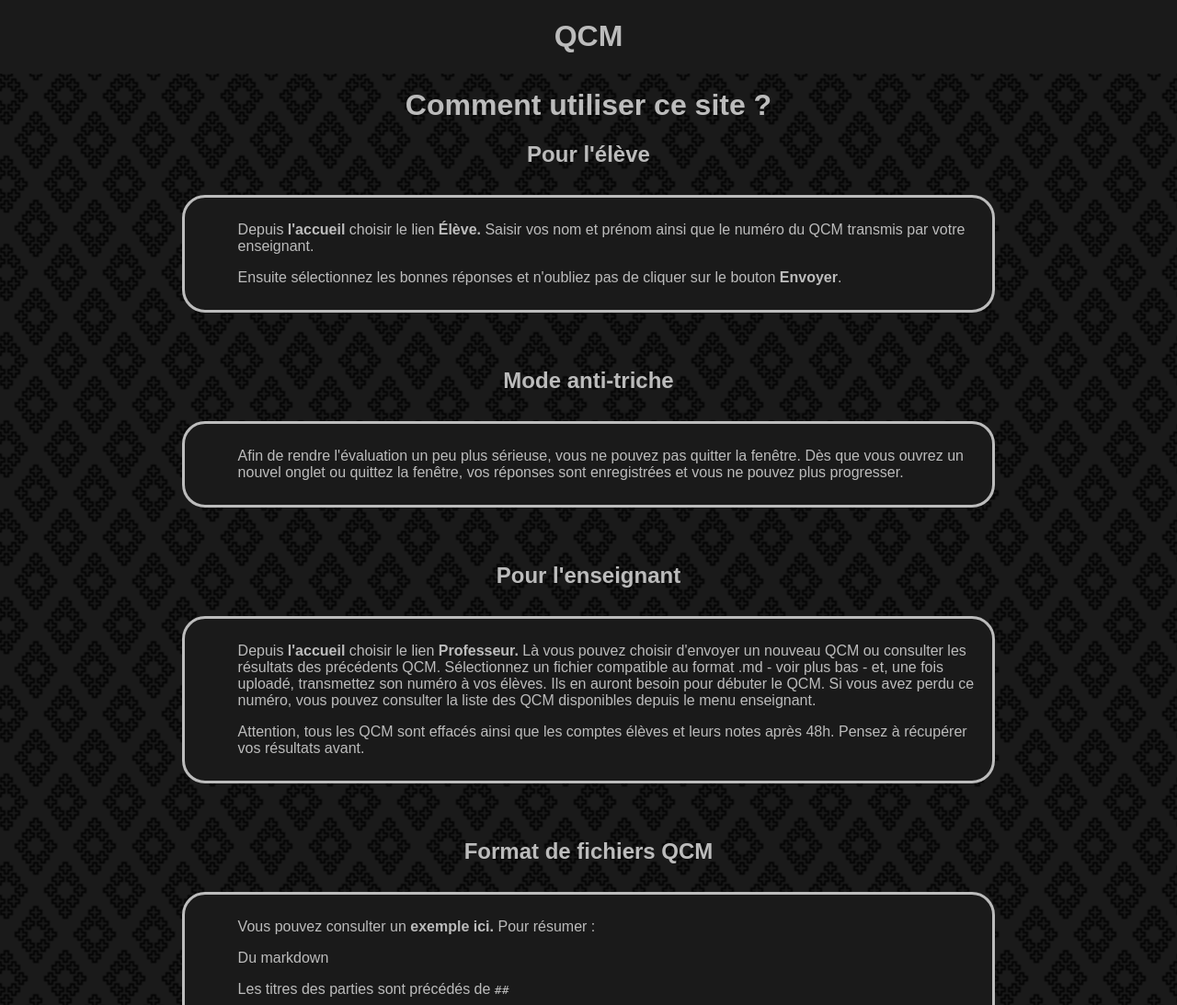
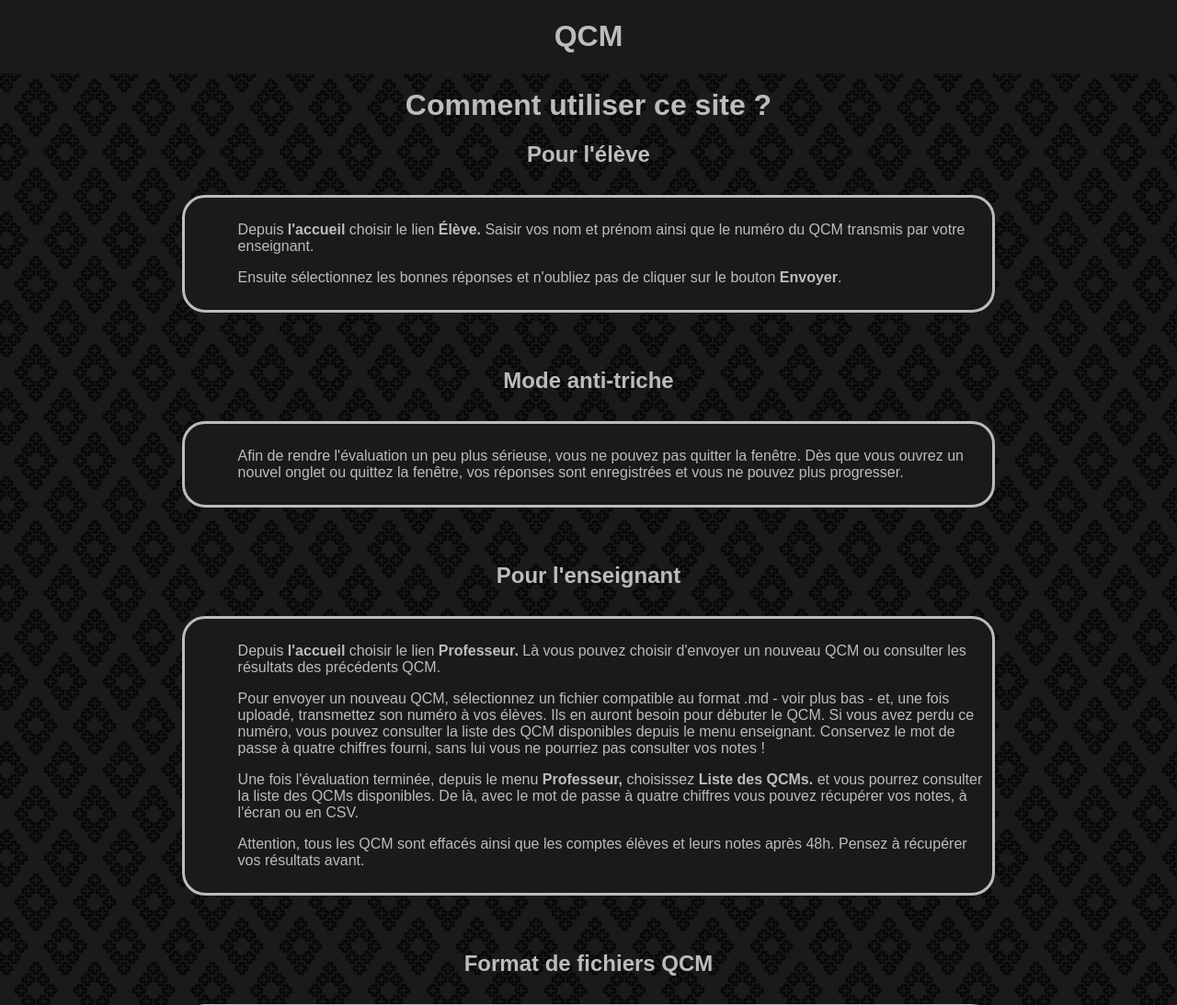
Before and after one commit to qkzk/qcm_alchemy, a Flask app: page /tutorial in a window 1280 px wide. Shown: the top 1093 px of the page at 92% size. Run offline with Flask 2, Linux system fonts and the light colour scheme.

Commit message:
Tutorial.

```diff
--- a/src/templates/tutorial.html
+++ b/src/templates/tutorial.html
@@ -66,12 +66,28 @@ p {
             </a>
             Là vous pouvez choisir d'envoyer un nouveau QCM ou consulter les résultats
             des précédents QCM.
+        </p>
+        <p>
 
-            Sélectionnez un fichier compatible au format .md - voir plus bas - et, une fois uploadé,
+            Pour envoyer un nouveau QCM, sélectionnez un fichier compatible au format .md - voir plus bas - et, une fois uploadé,
             transmettez son numéro à vos élèves.
 
             Ils en auront besoin pour débuter le QCM. Si vous avez perdu ce numéro, vous
             pouvez consulter la liste des QCM disponibles depuis le menu enseignant.
+
+            Conservez le mot de passe à quatre chiffres fourni, sans lui vous ne pourriez pas consulter vos notes !
+        </p>
+        <p>
+            Une fois l'évaluation terminée, depuis le menu
+            <a href="{{ url_for('teacher') }}">
+                Professeur,
+            </a>
+            choisissez
+             <a href="{{ url_for('qcms') }}">
+                Liste des QCMs.
+            </a>
+            et vous pourrez consulter la liste des QCMs disponibles. De là, avec le <span class"bold">mot de passe à quatre chiffres</span>
+            vous pouvez récupérer vos notes, à l'écran ou en CSV.
 
         </p>
         <p>
```
